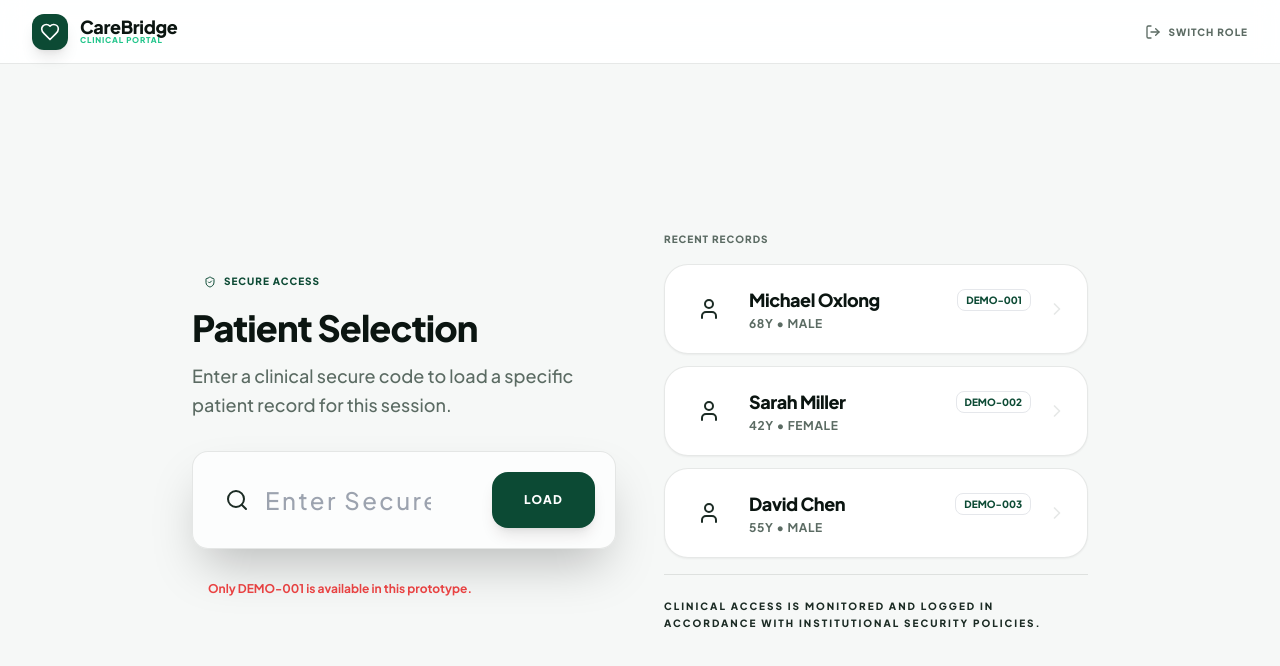
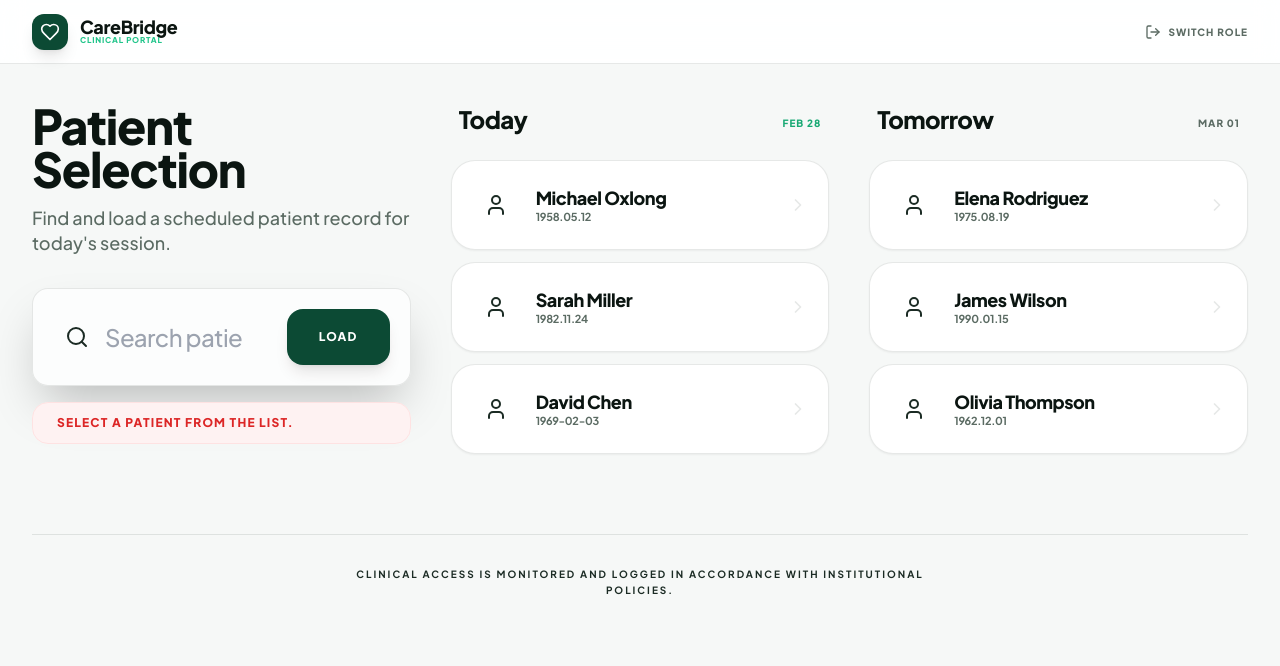
Before and after one commit to DanielElek/DGE_MIT_CareBridge, a React (Vite) app: page /doctor/patient in a window 1280 px wide. Both pictures are taken after a click on the button "LOAD". Shown: the top 666 px of the page. Built offline with nearby package versions, Linux system fonts and the light colour scheme.

Commit message:
Patient Selection

```diff
--- a/src/pages/doctor/PatientPicker.tsx
+++ b/src/pages/doctor/PatientPicker.tsx
@@ -1,36 +1,114 @@
-import React, { useState } from 'react';
+import React, { useState, useMemo } from 'react';
 import { useNavigate } from 'react-router-dom';
 import { useApp } from '../../AppContext';
 import { Layout } from '../../components/Layout';
-import { Search, User, Heart, ShieldCheck, ChevronRight, LogOut } from 'lucide-react';
+import { Search, User, Heart, ChevronRight, LogOut, Calendar } from 'lucide-react';
 import { MOCK_CLINICAL_PATIENT } from '../../mockData';
+
+interface Patient {
+    code: string;
+    name: string;
+    dob: string;
+    age: number;
+    sex: string;
+    scheduledDate: string;
+    scheduledTime: string;
+}
 
 export const PatientPicker: React.FC = () => {
     const { setCurrentClinicalPatient } = useApp();
     const navigate = useNavigate();
-    const [lookupCode, setLookupCode] = useState('');
+    const [searchQuery, setSearchQuery] = useState('');
+    const [selectedPatientId, setSelectedPatientId] = useState<string | null>(null);
     const [error, setError] = useState('');
 
-    const patients = [
-        { name: 'Michael Oxlong', code: 'DEMO-001', age: 68, sex: 'Male' },
-        { name: 'Sarah Miller', code: 'DEMO-002', age: 42, sex: 'Female' },
-        { name: 'David Chen', code: 'DEMO-003', age: 55, sex: 'Male' },
+    const allPatients: Patient[] = [
+        { code: '1', name: 'Michael Oxlong', dob: '1958.05.12', age: 68, sex: 'Male', scheduledDate: '2026-02-28', scheduledTime: '09:00' },
+        { code: '2', name: 'Sarah Miller', dob: '1982.11.24', age: 42, sex: 'Female', scheduledDate: '2026-02-28', scheduledTime: '10:30' },
+        { code: '3', name: 'David Chen', dob: '1969-02-03', age: 55, sex: 'Male', scheduledDate: '2026-02-28', scheduledTime: '14:15' },
+        { code: '4', name: 'Elena Rodriguez', dob: '1975.08.19', age: 48, sex: 'Female', scheduledDate: '2026-03-01', scheduledTime: '08:45' },
+        { code: '5', name: 'James Wilson', dob: '1990.01.15', age: 34, sex: 'Male', scheduledDate: '2026-03-01', scheduledTime: '11:00' },
+        { code: '6', name: 'Olivia Thompson', dob: '1962.12.01', age: 61, sex: 'Female', scheduledDate: '2026-03-01', scheduledTime: '15:30' },
     ];
 
-    const handleLoad = (code: string) => {
-        if (code.trim().toUpperCase() === 'DEMO-001') {
-            setCurrentClinicalPatient(MOCK_CLINICAL_PATIENT);
+    const todayDateStr = '2026-02-28';
+    const tomorrowDateStr = '2026-03-01';
+
+    const filteredPatients = useMemo(() => {
+        const query = searchQuery.toLowerCase().trim();
+        if (!query) return allPatients;
+        return allPatients.filter(p => p.name.toLowerCase().includes(query));
+    }, [searchQuery, allPatients]);
+
+    const todaysPatients = filteredPatients.filter(p => p.scheduledDate === todayDateStr);
+    const tomorrowsPatients = filteredPatients.filter(p => p.scheduledDate === tomorrowDateStr);
+
+    const handleLoad = () => {
+        setError('');
+
+        // If a patient is manually selected, load that one
+        if (selectedPatientId) {
+            const selected = allPatients.find(p => p.code === selectedPatientId);
+            if (selected) {
+                // In a real app, we'd fetch the full patient data by ID
+                setCurrentClinicalPatient({
+                    ...MOCK_CLINICAL_PATIENT,
+                    code: selected.code,
+                    name: selected.name,
+                    age: selected.age,
+                    sex: selected.sex as any,
+                });
+                navigate('/doctor/dashboard');
+                return;
+            }
+        }
+
+        // Search logic
+        if (filteredPatients.length === 0) {
+            setError('No patients found.');
+        } else if (filteredPatients.length === 1) {
+            const p = filteredPatients[0];
+            setCurrentClinicalPatient({
+                ...MOCK_CLINICAL_PATIENT,
+                code: p.code,
+                name: p.name,
+                age: p.age,
+                sex: p.sex as any,
+            });
             navigate('/doctor/dashboard');
         } else {
-            setError('Only DEMO-001 is available in this prototype.');
+            setError('Select a patient from the list.');
         }
+    };
+
+    const PatientCard = ({ patient }: { patient: Patient }) => {
+        const isSelected = selectedPatientId === patient.code;
+        return (
+            <button
+                key={patient.code}
+                onClick={() => setSelectedPatientId(patient.code)}
+                className={`w-full group p-5 rounded-3xl border transition-all text-left flex items-center gap-4 ${isSelected
+                    ? 'bg-accent-500/5 border-accent-500 shadow-lg shadow-primary/5 -translate-x-1'
+                    : 'bg-white border-border shadow-sm hover:shadow-xl hover:shadow-primary/5 hover:border-accent-500/20 hover:-translate-x-1'
+                    }`}
+            >
+                <div className={`w-12 h-12 rounded-2xl flex items-center justify-center transition-all ${isSelected ? 'bg-primary text-white' : 'bg-surface-muted text-text-muted/50 group-hover:bg-accent-500/10 group-hover:text-primary'
+                    }`}>
+                    <User className="w-6 h-6" />
+                </div>
+                <div className="flex-1">
+                    <h4 className="font-black text-text-strong tracking-tight text-lg leading-tight mb-1">{patient.name}</h4>
+                    <p className="text-text-muted text-[11px] font-bold tracking-tight leading-none">{patient.dob}</p>
+                </div>
+                <ChevronRight className={`w-5 h-5 transition-colors ${isSelected ? 'text-accent-600' : 'text-border group-hover:text-accent-600'}`} />
+            </button>
+        );
     };
 
     return (
         <Layout hideHeader>
             <div className="min-h-screen bg-background flex flex-col">
-                {/* Superior Header */}
-                <header className="h-16 shrink-0 bg-white border-b border-border flex items-center justify-between px-8 sticky top-0 z-[100] backdrop-blur-md bg-white/90">
+                <header className="h-16 shrink-0 bg-white/90 border-b border-border flex items-center justify-between px-8 sticky top-0 z-[100] backdrop-blur-md">
                     <div className="flex items-center gap-3">
                         <div className="p-2 bg-primary rounded-xl shadow-lg shadow-primary/20">
                             <Heart className="w-5 h-5 text-white" />
@@ -48,77 +126,93 @@ export const PatientPicker: React.FC = () => {
                     </button>
                 </header>
 
-                <main className="flex-1 flex items-center justify-center p-6">
-                    <div className="w-full max-w-4xl grid md:grid-cols-2 gap-12 animate-slide-up">
+                <main className="flex-1 max-w-[1600px] w-full mx-auto px-8 py-10">
+                    <div className="grid grid-cols-1 lg:grid-cols-12 gap-10 lg:items-start animate-slide-up">
 
-                        {/* Left: Code Entry */}
-                        <div className="space-y-8 flex flex-col justify-center">
+                        {/* Column 1: Search */}
+                        <div className="lg:col-span-4 space-y-8 lg:sticky lg:top-24">
                             <div>
-                                <div className="inline-flex items-center gap-2 px-3 py-1 bg-accent-500/10 text-primary rounded-full text-[10px] font-black uppercase tracking-widest mb-4">
-                                    <ShieldCheck className="w-3 h-3" /> Secure Access
-                                </div>
-                                <h2 className="text-4xl font-black text-text-strong tracking-tight leading-none mb-4">Patient Selection</h2>
-                                <p className="text-text-muted font-medium">Enter a clinical secure code to load a specific patient record for this session.</p>
+                                <h2 className="text-5xl font-black text-text-strong tracking-tight leading-[0.9] mb-4">Patient Selection</h2>
+                                <p className="text-text-muted font-medium text-lg leading-snug">Find and load a scheduled patient record for today's session.</p>
                             </div>
 
-                            <div className="glass-card p-2 border-border shadow-2xl shadow-primary/10">
+                            <div className="space-y-4">
+                                <div className="glass-card p-2 border-border shadow-2xl shadow-primary/5">
                                     <div className="relative">
                                         <Search className="absolute left-6 top-1/2 -translate-y-1/2 w-6 h-6 text-text-muted/50" />
                                         <input
                                             type="text"
-                                        className="w-full h-20 pl-16 pr-44 bg-transparent border-none text-2xl font-black tracking-widest uppercase placeholder:normal-case placeholder:font-medium placeholder:text-text-muted/30 focus:ring-0"
-                                        placeholder="Enter Secure Code..."
-                                        value={lookupCode}
-                                        onChange={(e) => setLookupCode(e.target.value)}
-                                        onKeyDown={(e) => e.key === 'Enter' && handleLoad(lookupCode)}
+                                            className="w-full h-20 pl-16 pr-40 bg-transparent border-none text-2xl font-black tracking-tight text-text-strong placeholder:normal-case placeholder:font-medium placeholder:text-text-muted/30 focus:ring-0"
+                                            placeholder="Search patient by name"
+                                            value={searchQuery}
+                                            onChange={(e) => {
+                                                setSearchQuery(e.target.value);
+                                                setSelectedPatientId(null);
+                                                setError('');
+                                            }}
+                                            onKeyDown={(e) => e.key === 'Enter' && handleLoad()}
                                         />
                                         <button
-                                        onClick={() => handleLoad(lookupCode)}
+                                            onClick={handleLoad}
                                             className="absolute right-3 top-3 bottom-3 px-8 bg-primary hover:bg-primary-900 text-white rounded-2xl font-black text-xs uppercase tracking-widest shadow-lg shadow-primary/20 transition-all active:scale-95"
                                         >
                                             Load
                                         </button>
                                     </div>
                                 </div>
-                            {error && <p className="text-red-500 text-xs font-bold px-4">{error}</p>}
+                                {error && (
+                                    <div className="flex items-center gap-2 px-6 py-3 bg-red-50 text-red-600 rounded-2xl border border-red-100 animate-slide-up">
+                                        <span className="text-xs font-black uppercase tracking-widest">{error}</span>
+                                    </div>
+                                )}
+                            </div>
                         </div>
 
-                        {/* Right: Quick Access List */}
-                        <div className="space-y-4">
-                            <h3 className="text-[10px] font-black text-text-muted uppercase tracking-widest mb-2 flex items-center gap-2">
-                                Recent Records
-                            </h3>
+                        {/* Column 2: Today */}
+                        <div className="lg:col-span-4 space-y-6">
+                            <div className="flex items-end justify-between px-2">
+                                <h3 className="text-2xl font-black text-text-strong tracking-tight">Today</h3>
+                                <span className="text-[10px] font-black text-accent-600 uppercase tracking-widest mb-1">Feb 28</span>
+                            </div>
 
                             <div className="space-y-3">
-                                {patients.map((p) => (
-                                    <button
-                                        key={p.code}
-                                        onClick={() => handleLoad(p.code)}
-                                        className="w-full group bg-white p-5 rounded-3xl border border-border shadow-sm hover:shadow-xl hover:shadow-primary/5 hover:border-accent-500/20 hover:-translate-x-1 transition-all text-left flex items-center gap-4"
-                                    >
-                                        <div className="w-12 h-12 rounded-2xl bg-surface-muted flex items-center justify-center text-text-muted/50 group-hover:bg-accent-500/10 group-hover:text-primary transition-all">
-                                            <User className="w-6 h-6" />
+                                {todaysPatients.length > 0 ? (
+                                    todaysPatients.map(p => <PatientCard key={p.code} patient={p} />)
+                                ) : (
+                                    <div className="p-10 border-2 border-dashed border-border rounded-[2.5rem] flex flex-col items-center justify-center text-center opacity-40">
+                                        <Calendar className="w-8 h-8 text-text-muted mb-3" />
+                                        <p className="text-xs font-bold uppercase tracking-widest text-text-muted">No appointments</p>
                                     </div>
-                                        <div className="flex-1">
-                                            <div className="flex items-center justify-between mb-0.5">
-                                                <h4 className="font-black text-text-strong tracking-tight text-lg">{p.name}</h4>
-                                                <span className="text-[10px] font-black text-primary bg-accent-500/10 px-2 py-0.5 rounded-lg border border-accent-500/10">{p.code}</span>
+                                )}
                             </div>
-                                            <p className="text-text-muted text-xs font-bold uppercase tracking-wider">{p.age}Y • {p.sex}</p>
-                                        </div>
-                                        <ChevronRight className="w-5 h-5 text-border group-hover:text-accent-600 transition-colors" />
-                                    </button>
-                                ))}
                         </div>
 
-                            <div className="pt-6 border-t border-border">
-                                <p className="text-[10px] font-black text-text-muted/50 uppercase tracking-[0.2em] leading-relaxed">
-                                    Clinical access is monitored and logged in accordance with institutional security policies.
-                                </p>
+                        {/* Column 3: Tomorrow */}
+                        <div className="lg:col-span-4 space-y-6">
+                            <div className="flex items-end justify-between px-2">
+                                <h3 className="text-2xl font-black text-text-strong tracking-tight">Tomorrow</h3>
+                                <span className="text-[10px] font-black text-text-muted uppercase tracking-widest mb-1">Mar 01</span>
+                            </div>
+
+                            <div className="space-y-3">
+                                {tomorrowsPatients.length > 0 ? (
+                                    tomorrowsPatients.map(p => <PatientCard key={p.code} patient={p} />)
+                                ) : (
+                                    <div className="p-10 border-2 border-dashed border-border rounded-[2.5rem] flex flex-col items-center justify-center text-center opacity-40">
+                                        <Calendar className="w-8 h-8 text-text-muted mb-3" />
+                                        <p className="text-xs font-bold uppercase tracking-widest text-text-muted">No appointments</p>
+                                    </div>
+                                )}
                             </div>
                         </div>
 
                     </div>
+
+                    <footer className="mt-20 pt-8 border-t border-border flex justify-center">
+                        <p className="max-w-xl text-center text-[10px] font-bold text-text-muted/50 uppercase tracking-[0.2em] leading-relaxed">
+                            Clinical access is monitored and logged in accordance with institutional policies.
+                        </p>
+                    </footer>
                 </main>
             </div>
         </Layout>
```
Lines whose indentation alone changed are shown as unchanged.
